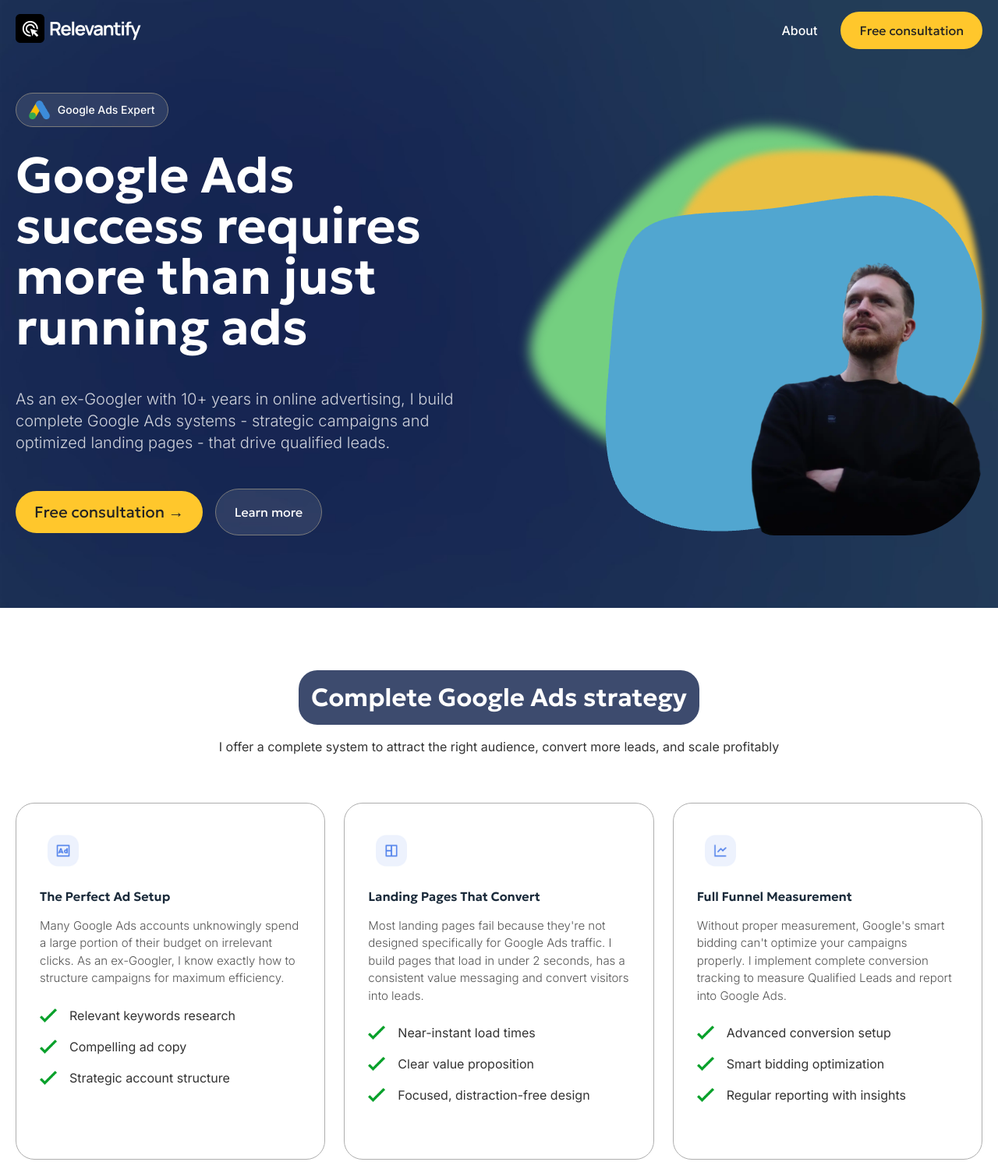
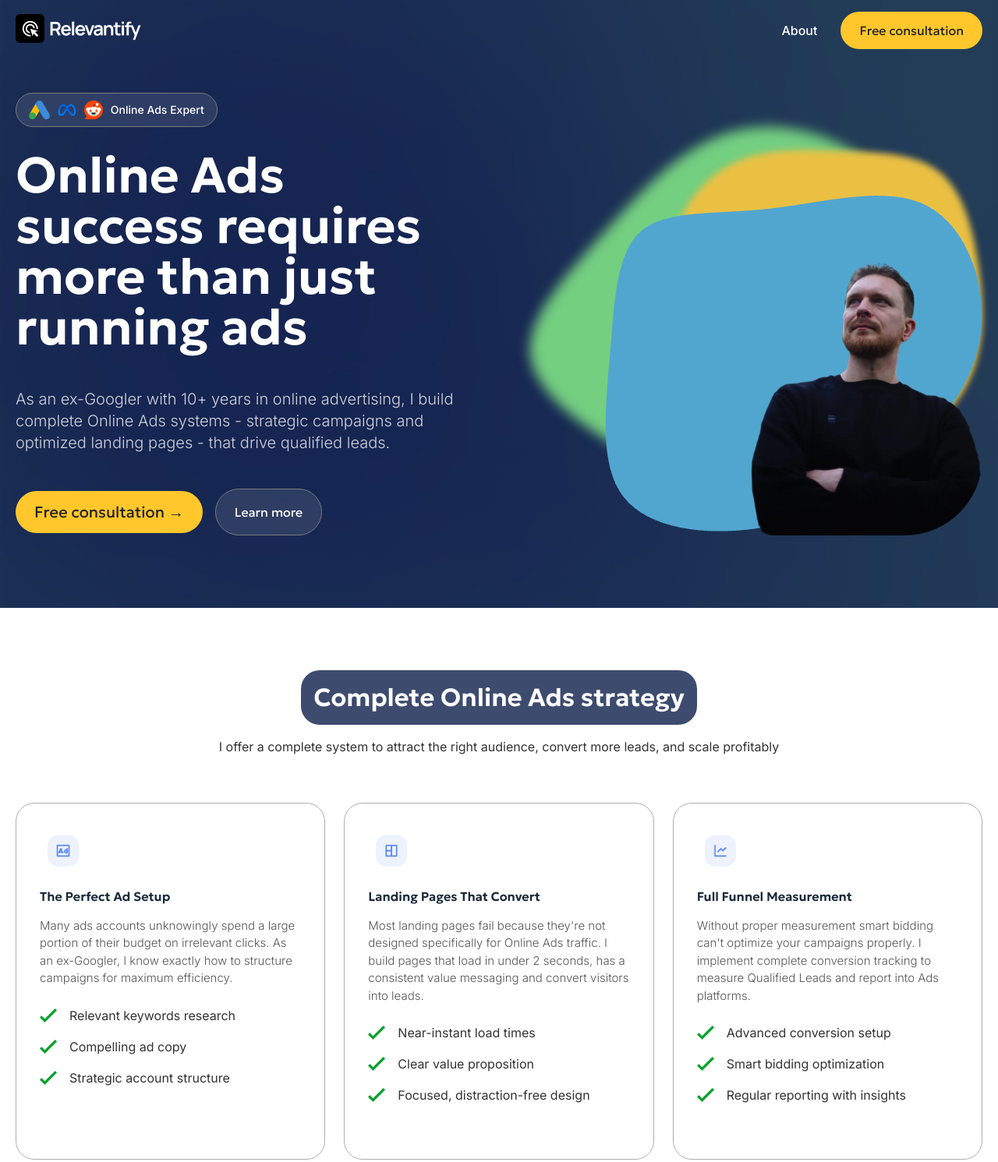
Before and after one commit to iliakulikov/relevantify, a plain HTML site: page index.html in a window 1280 px wide. Shown: the part 20-1511 px from the top of the page at 78% size. Drawn offline with Linux system fonts and the light colour scheme.

Commit message:
online ads

```diff
--- a/index.html
+++ b/index.html
@@ -83,13 +83,15 @@
             <div class="hero-content">
                 <div class="badge">
                     <img src="img/gads_badge.png" alt="Google Ads Expert">
-                    <span>Google Ads Expert</span>
+                    <img src="img/meta.webp" alt="Meta Ads Expert">
+                    <img src="img/reddit.webp" alt="Reddit Ads Expert">
+                    <span>Online Ads Expert</span>
                 </div>
 
-                <h1>Google Ads success requires more than just running ads</h1>
+                <h1>Online Ads success requires more than just running ads</h1>
 
                 <p class="hero-description">
-                    As an ex-Googler with 10+ years in online advertising, I build complete Google Ads systems - strategic campaigns and optimized landing pages - that drive qualified leads.
+                    As an ex-Googler with 10+ years in online advertising, I build complete Online Ads systems - strategic campaigns and optimized landing pages - that drive qualified leads.
                 </p>
 
                 <div class="hero-buttons">
@@ -111,7 +113,7 @@
     <section id="strategy" class="strategy">
         <div class="container">
             <div class="strategy-header">
-                <h2>Complete Google Ads strategy</h2>
+                <h2>Complete Online Ads strategy</h2>
                 <p>I offer a complete system to attract the right audience, convert more leads, and scale profitably</p>
             </div>
 
@@ -121,7 +123,7 @@
                         <img src="img/ad_icon.png" alt="Ad Icon">
                     </div>
                     <h3>The Perfect Ad Setup</h3>
-                    <p>Many Google Ads accounts unknowingly spend a large portion of their budget on irrelevant clicks. As an ex-Googler, I know exactly how to structure campaigns for maximum efficiency.</p>
+                    <p>Many ads accounts unknowingly spend a large portion of their budget on irrelevant clicks. As an ex-Googler, I know exactly how to structure campaigns for maximum efficiency.</p>
                     <ul class="feature-list">
                         <li>
                             <img src="img/check.png" alt="Check">
@@ -143,7 +145,7 @@
                         <img src="img/page_icon.png" alt="Page Icon">
                     </div>
                     <h3>Landing Pages That Convert</h3>
-                    <p>Most landing pages fail because they're not designed specifically for Google Ads traffic. I build pages that load in under 2 seconds, has a consistent value messaging and convert visitors into leads.</p>
+                    <p>Most landing pages fail because they're not designed specifically for Online Ads traffic. I build pages that load in under 2 seconds, has a consistent value messaging and convert visitors into leads.</p>
                     <ul class="feature-list">
                         <li>
                             <img src="img/check.png" alt="Check">
@@ -165,7 +167,7 @@
                         <img src="img/tracking_icon.png" alt="Tracking Icon">
                     </div>
                     <h3>Full Funnel Measurement</h3>
-                    <p>Without proper measurement, Google's smart bidding can't optimize your campaigns properly. I implement complete conversion tracking to measure Qualified Leads and report into Google Ads.</p>
+                    <p>Without proper measurement smart bidding can't optimize your campaigns properly. I implement complete conversion tracking to measure Qualified Leads and report into Ads platforms.</p>
                     <ul class="feature-list">
                         <li>
                             <img src="img/check.png" alt="Check">
@@ -347,18 +349,18 @@
             <div class="consultation-content">
                 <div class="offer-box">
                     <h3>Special Offer</h3>
-                    <p>Test Google Ads with a professionally crafted campaign, landing page and measurement setup.</p>
+                    <p>Test Online Ads with a professionally crafted campaign, landing page and measurement setup.</p>
 
                     <div class="pricing">
                         <p><strong>Starting from €300/month</strong></p>
-                        <p class="price-note">Includes approximately 10h of initial work: 1-3 ad campaigns, 1-2 landing pages and measurement setup.</p>
+                        <p class="price-note">Includes 10h of initial work: 1-3 ad campaigns, 1-2 landing pages and measurement setup.</p>
                         <p class="price-note">New to Google Ads? When you launch your first campaign and spend €400, you could be eligible for €400 in bonus ad credit from Google. <a href="https://www.google.com/intl/en_ie/ads/coupons/terms/cyoi/" target="_blank" style="color:#1A7AE4; text-decoration:underline;">Terms and conditions apply</a>.</p>
                     </div>
 
                     <ul class="feature-list">
                         <li>
                             <img src="img/check.png" alt="Check">
-                            <span>Professional Google Ads campaign setup</span>
+                            <span>Professional Google/Meta/Reddit Ads campaign setup</span>
                         </li>
                         <li>
                             <img src="img/check.png" alt="Check">
```
Also changed, not shown: img/meta.webp (added), img/reddit.webp (added), 1 other file.
